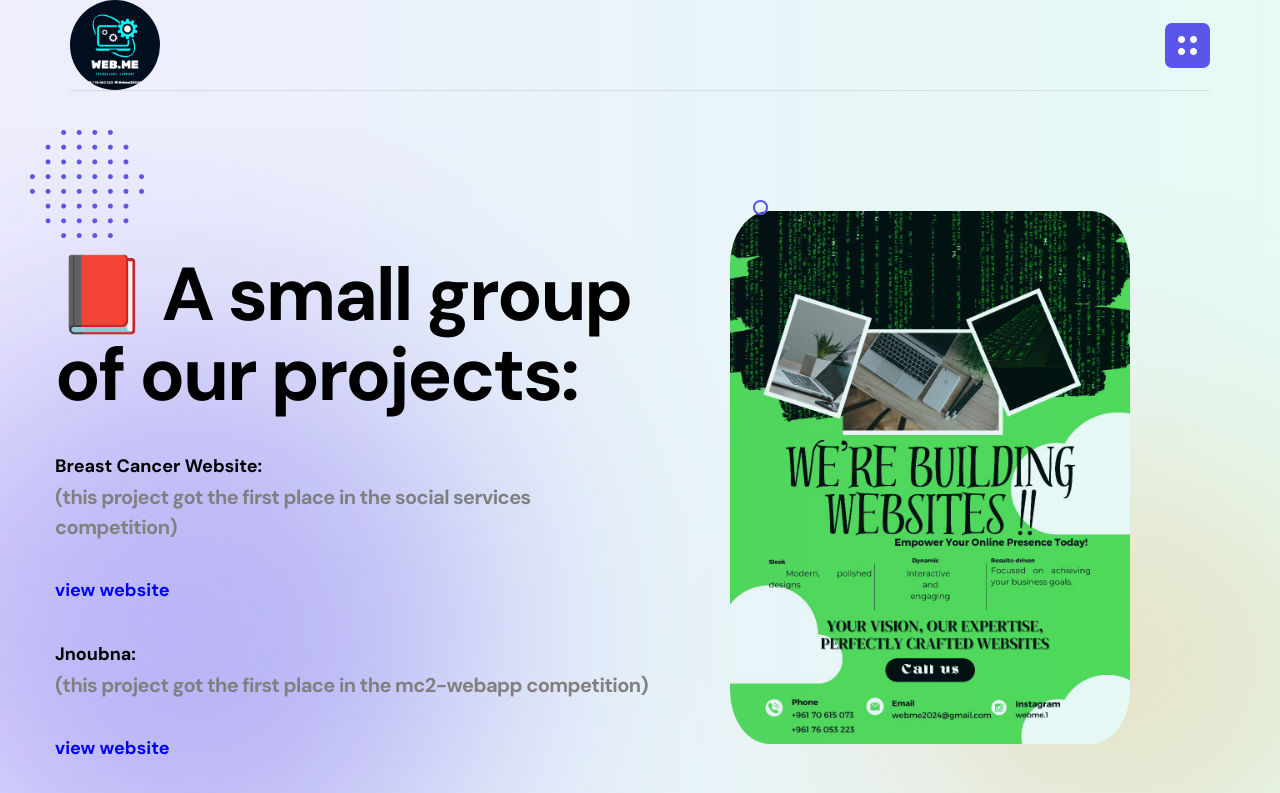
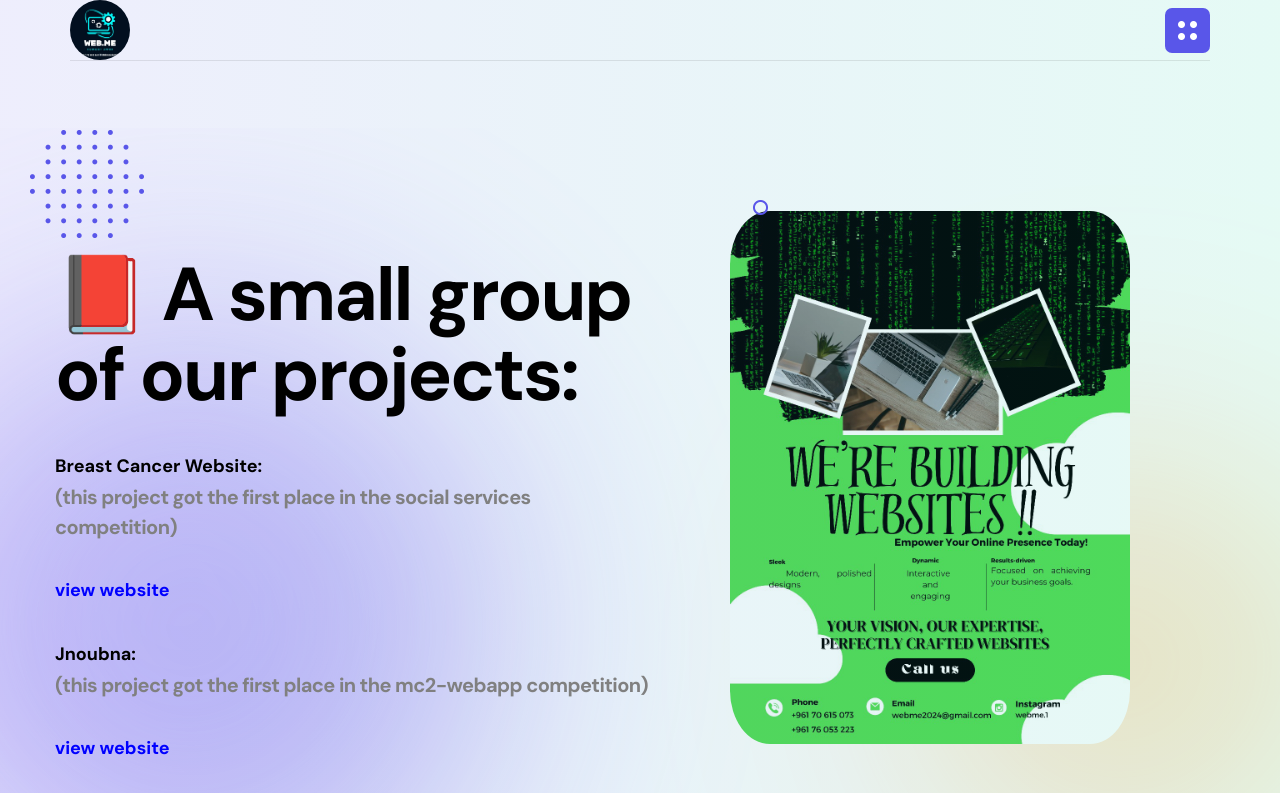
Before and after one commit to Mohammadzeineddin/webme, a plain HTML site: page projects.html in a window 1280 px wide. Shown: the top 793 px of the page. Drawn offline with Linux system fonts and the light colour scheme.

Commit message:
Update projects.html

```diff
--- a/projects.html
+++ b/projects.html
@@ -72,7 +72,7 @@
             <div class="site-branding">
               <a href="index.html" class="brand-logo"
                 ><img src="assets/images/logo/logo1.png" alt="Site Logo"
-              style="border-radius:100%;width:90px"/></a>
+              style="border-radius:100%;width:60px"/></a>
             </div>
             <div class="nav-menu">
               <!-- Navbar Close -->
```
